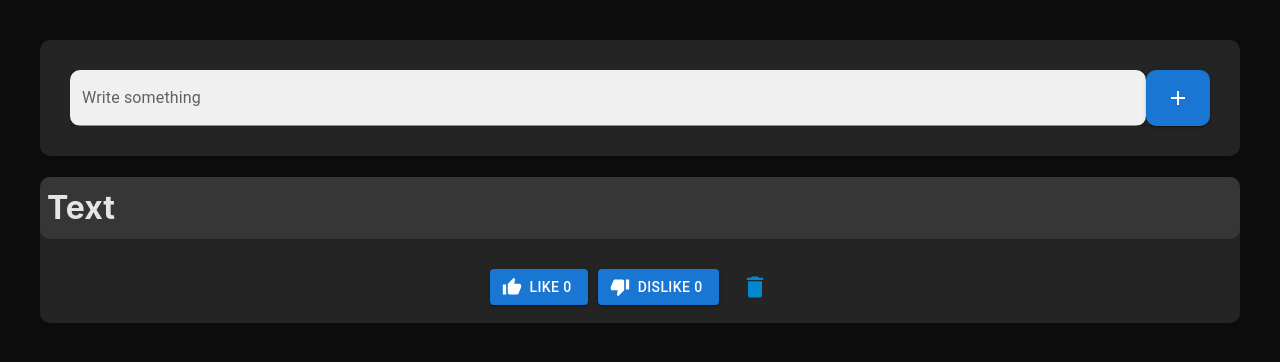
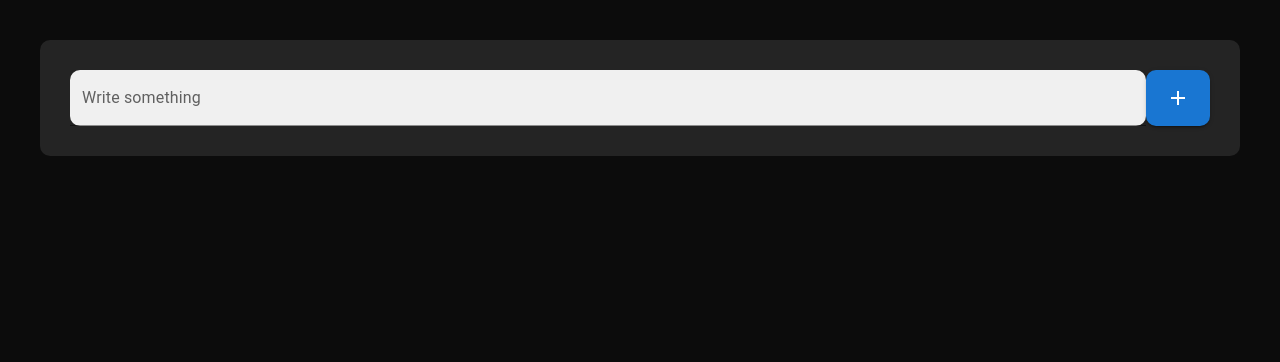
Before and after one commit to Joshuapavan/Posts-App, a React (Vite) app: page / in a window 1280 px wide. Shown: the top 362 px of the page. Built offline with nearby package versions, Linux system fonts and the light colour scheme.

Commit message:
adds functionality

```diff
--- a/src/App.jsx
+++ b/src/App.jsx
@@ -1,14 +1,34 @@
 import Post from './components/Post/Post'
 import CreatePost from './components/CreatePost/CreatePost'
 
+import { useState } from 'react'
+
 function App() {
 
-  return (
-    <>
-      <CreatePost/>
-      <Post/>
-    </>
-  )
+	const [posts, setPosts] = useState([]);
+
+	const addPost = (newPost) => {
+		setPosts([...posts, newPost]);
+	}
+
+	const deletePost = (index) => {
+		const updatedPosts = [...posts];
+		updatedPosts.splice(index, 1);
+		setPosts(updatedPosts);
+	};
+
+
+
+	return (
+	<>
+		<CreatePost addPost={addPost}/>
+		{
+			posts.map((post, index)=> (
+				<Post key={index} post={post} deletePost={deletePost} />
+			) )
+		}
+	</>
+	)
 }
 
 export default App
--- a/src/components/CreatePost/CreatePost.jsx
+++ b/src/components/CreatePost/CreatePost.jsx
@@ -1,16 +1,31 @@
 import './CreatePost.css'
+
 import TextField from '@mui/material/TextField';
 import { Button } from "@mui/material";
 import AddIcon from '@mui/icons-material/Add';
 
-export default function CreatePost(){
+import { useState } from 'react';
+
+
+
+export default function CreatePost({ addPost }){
+
+    const [text, setText] = useState('');
+
+    const handleAddPost = () =>{
+        if( text.trim() !== '' ){
+            addPost({ text });
+            setText('');
+            document.getElementById('outlined-basic').value = ""
+        }
+    }
 
     return(
         <div className='create-posts-container'>
             <TextField className='post-input' id="outlined-basic" label="Write something" variant="filled"
-            color="primary" />
-            <Button  className="create-btn" variant='contained'>
-            <AddIcon/>
+            color="primary" onChange={(e) => setText(e.target.value)}/>
+            <Button  className="create-btn" variant='contained' onClick={handleAddPost}>
+                <AddIcon/>
             </Button>
         </div>
     );
--- a/src/components/Post/Post.jsx
+++ b/src/components/Post/Post.jsx
@@ -7,11 +7,10 @@ import { Button } from "@mui/material";
 import IconButton from '@mui/material/IconButton';
 import DeleteIcon from '@mui/icons-material/Delete';
 
-export default function Post(props){
+export default function Post({ post, index, deletePost }){
 
     const [likes , setLikes] = useState(0);
     const [dislikes, setDislikes] = useState(0);
-    const [posts, setPosts] = useState([]);
 
     const incrementLikes = () => {
         setLikes(prev => prev + 1);
@@ -21,14 +20,14 @@ export default function Post(props){
         setDislikes(prev => prev + 1);
     }
 
-    function deletePost(index){
-        setPosts(posts.filter((_, i) => i !== index))
-    }
+    const handleDelete = (index) => {
+        deletePost(index)
+    };
 
 
     return(
         <div className="post-container">
-            <h1 className="text">Text</h1>
+            <h1 className="text">{ post.text }</h1>
             <div className='post-actions-container'>
                 <Button className="like-btn" variant="contained" startIcon={<ThumbUpIcon/>} onClick={incrementLikes}>
                     Like {likes}
@@ -36,7 +35,7 @@ export default function Post(props){
                 <Button className="dislike-btn" variant="contained" startIcon={<ThumbDownIcon/>} onClick={decrementLikes}>
                     Dislike {dislikes}
                 </Button>
-                <IconButton onClick={() => deletePost(index)} className='delete-btn' color="info" aria-label="delete" size="large">
+                <IconButton onClick={() => handleDelete(index)} className='delete-btn' color="info" aria-label="delete" size="large">
                     <DeleteIcon fontSize="inherit" />
                 </IconButton>
             </div>
```
